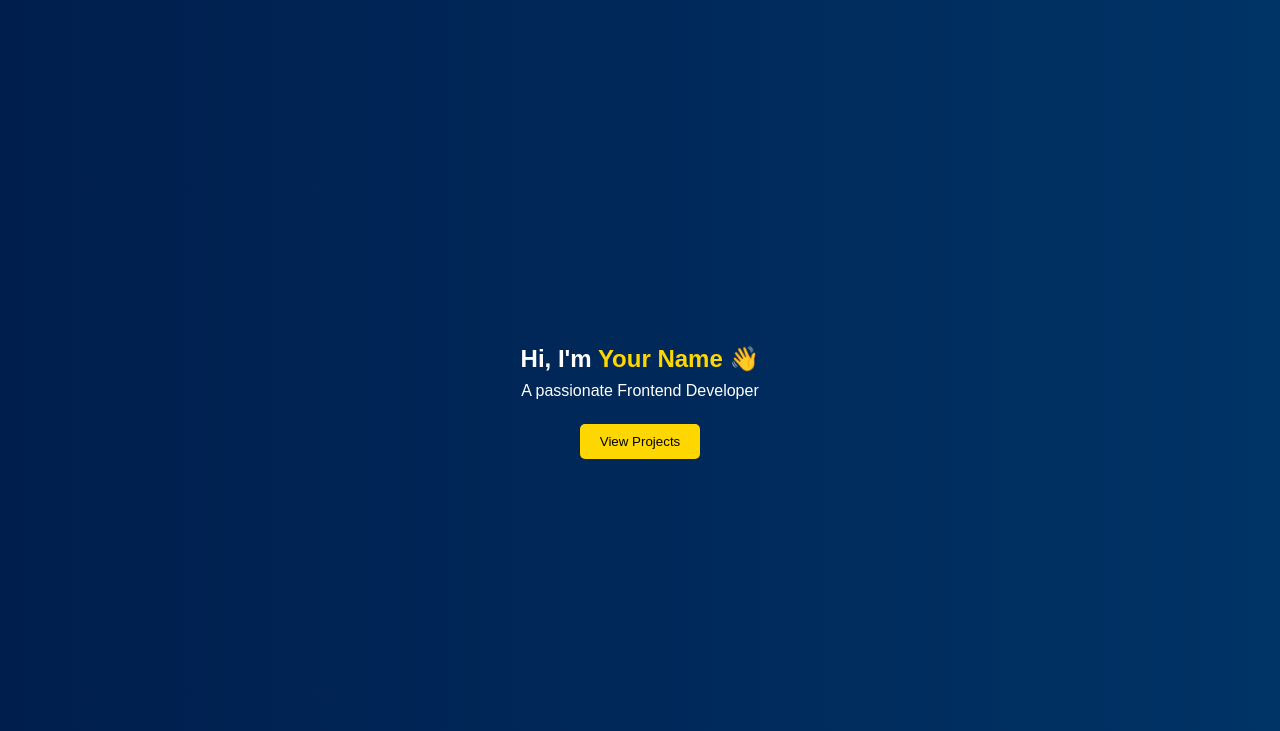
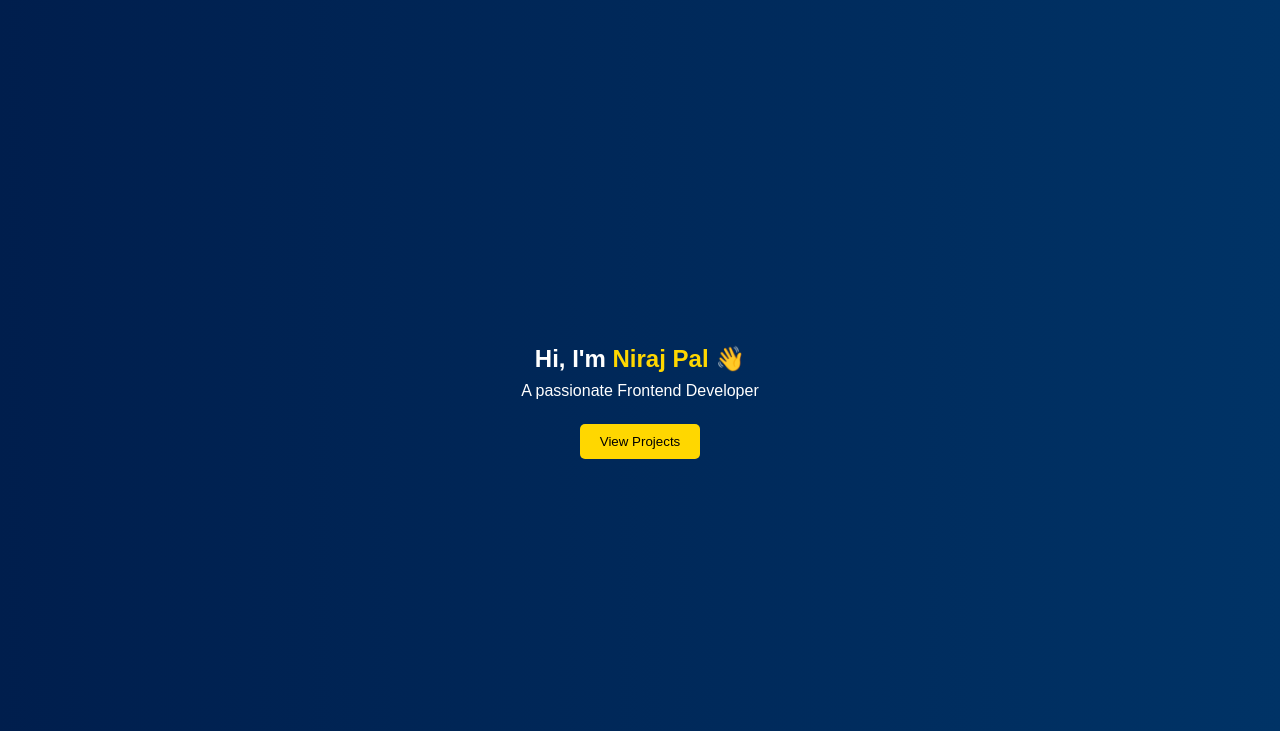
Before and after one commit to Nira12345678/my-Portfollio, a plain HTML site: page index.html in a window 1280 px wide. Shown: the part 69-800 px from the top of the page. Drawn offline with Linux system fonts and the light colour scheme.

Commit message:
Update index.html

```diff
--- a/index.html
+++ b/index.html
@@ -23,7 +23,7 @@
   </header>
 
   <section id="home" class="hero">
-    <h1>Hi, I'm <span>Your Name</span> 👋</h1>
+    <h1>Hi, I'm <span>Niraj Pal</span> 👋</h1>
     <p>A passionate Frontend Developer</p>
     <button onclick="scrollToSection('projects')">View Projects</button>
   </section>
```
